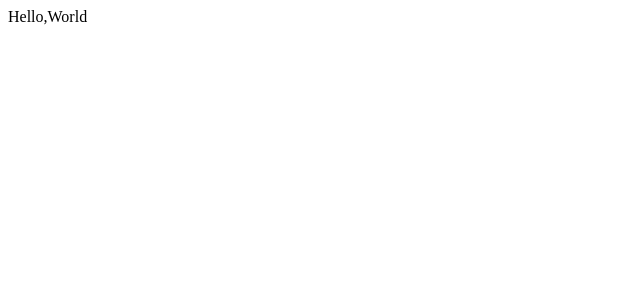
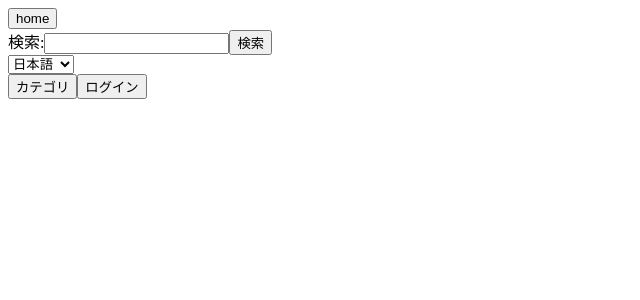
Before and after one commit to CA01971164/blog, a React (Create React App) app in the folder client/: page / in a window 1280 px wide. Shown: the top 300 px of the page, without its empty margins (0-640 px from the left). Built offline with nearby package versions, Linux system fonts and the light colour scheme; the HTML template or start-up script is replaced by a standard one.

Commit message:
added header in HTML

```diff
--- a/client/src/App.tsx
+++ b/client/src/App.tsx
@@ -1,6 +1,25 @@
 import React from "react";
 const App: React.FC = () => {
-  return <div>Hello,World</div>;
+  return (
+    <>
+      <header>
+        <button>home</button>
+        <form>
+          <label>検索:</label>
+          <input type="search"></input>
+          <input type="submit" value="検索" />
+        </form>
+        <form>
+          <select name="言語" id="">
+            <option value="日本語">日本語</option>
+            <option value="English">English</option>
+          </select>
+        </form>
+        <button>カテゴリ</button>
+        <button>ログイン</button>
+      </header>
+    </>
+  );
 };
 
 export default App;
```
